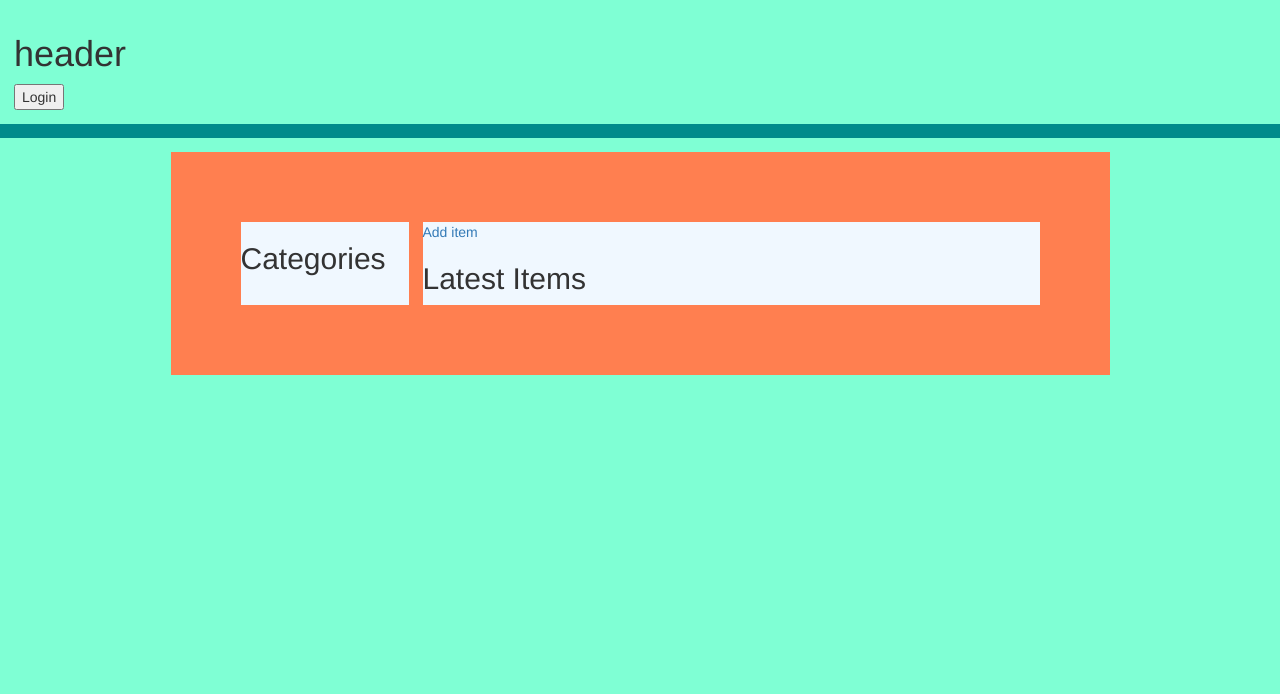
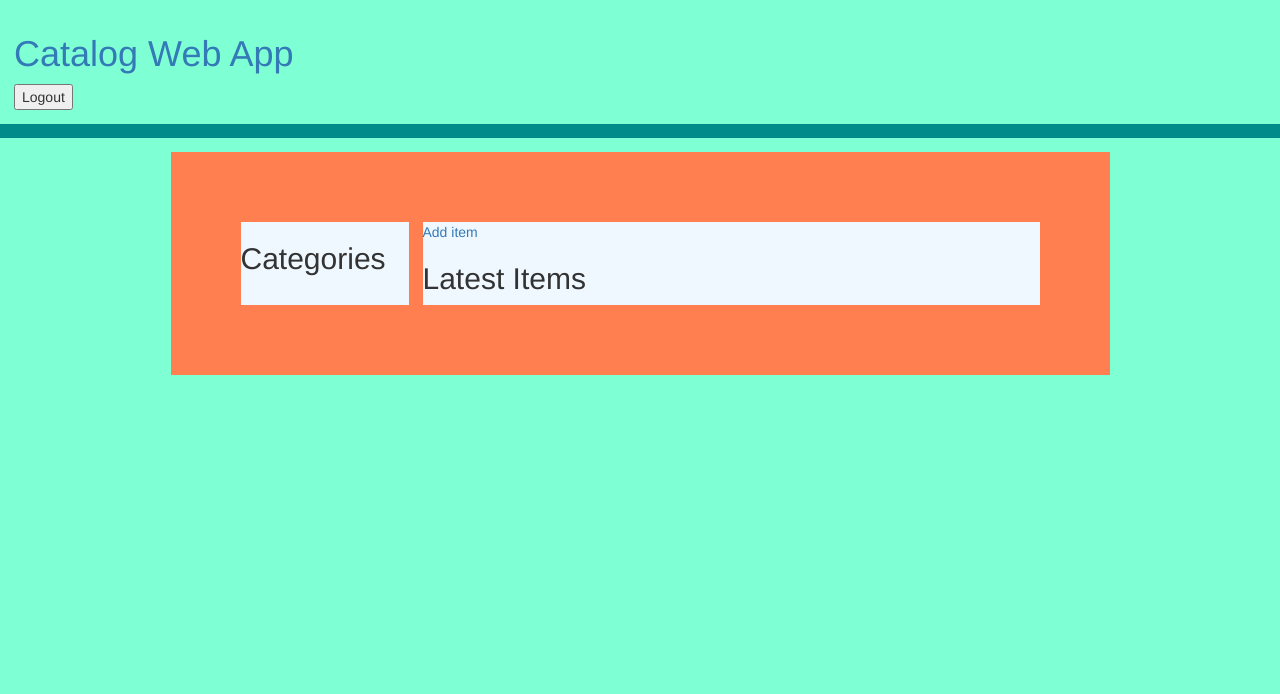
Before and after one commit to npwaters/item-catalog-web-application, a Flask app: page / in a window 1280 px wide. Shown: the top 694 px of the page. Run offline with Flask 2, Linux system fonts and the light colour scheme; the visitor is signed in with stand-in values (Sample User, id 1); parts of the project's set-up code (start-up, migrations or seed data) failed here and were passed over; some libraries are stand-ins or nearby versions.

Commit message:
feat: Implement link to Home page in header feat: Implement Login/Logout button toggle

```diff
--- a/templates/base.html
+++ b/templates/base.html
@@ -13,8 +13,16 @@
 </head>
 <body>
 <header>
-    <h1>header</h1>
+    <a href="{{ url_for("home_app.show_home_page_web") }}">
+    <div>
+        <h1>Catalog Web App</h1>
+    </div>
+    </a>
+    {% if user %}
+    <button id="signoutButton">Logout</button>
+    {% else %}
     <button id="signinButton">Login</button>
+    {% endif %}
 </header>
 <main id="main">
     <div id="container">
```
